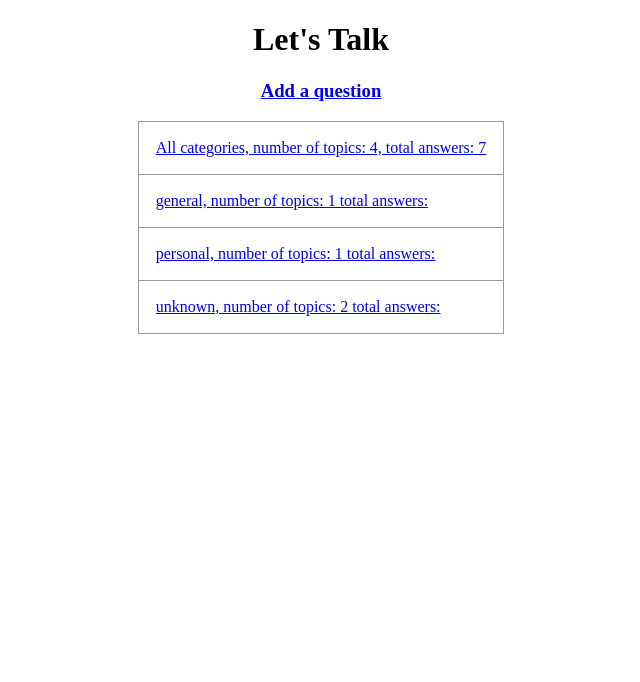
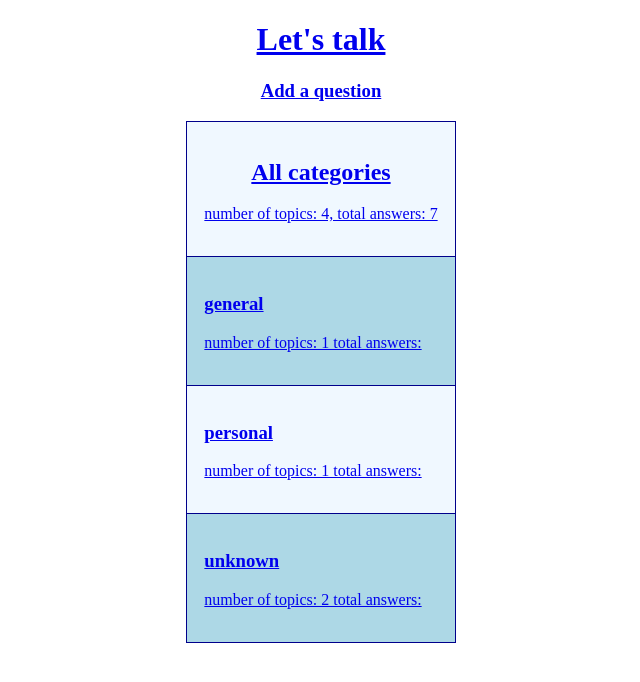
Before and after one commit to wezmiolem/Lets-Talk, a Flask app: page / in a window 1280 px wide. Shown: the top 682 px of the page, without its empty margins (319-959 px from the left). Run offline with Flask 2, Linux system fonts and the light colour scheme.

Commit message:
style updated, main page link on every site

```diff
--- a/static/css/style.css
+++ b/static/css/style.css
@@ -1,3 +1,9 @@
+h1 {
+    color: darkblue;
+}
+h2 {
+    text-align: center !important;
+}
 body {
     text-align: center;
 }
@@ -11,8 +17,8 @@
 }
 
 td, th {
-  border: 1px solid #999;
-  text-align: left;
+    border: 1px solid darkblue;
+    text-align: left;
 }
 
 .center {
@@ -26,5 +32,13 @@
 }
 
 tr:hover {
-   background: lightblue;
+   background: darkcyan !important;
 }
+
+tr:hover td {
+    background: transparent;
+}
+
+
+tr:nth-child(even) {background: lightblue}
+tr:nth-child(odd) {background: aliceblue}
--- a/templates/index.html
+++ b/templates/index.html
@@ -6,13 +6,18 @@
     <link rel="stylesheet" href="{{ url_for('static', filename='css/style.css') }}">
 </head>
 <body>
-<h1>Let's Talk</h1>
+<h1><a href={{ url_for('index') }} >Let's talk</a></h1>
 <h3><a href={{ url_for('add_question') }}>Add a question</a></h3>
 <table class="center">
     <tr>
         <td>
             <a href={{ url_for('list_of_questions', category='all') }}>
-                All categories, number of topics: {{ questions|length }}, total answers: {{ answers|length }}
+                <h2>
+                All categories
+                </h2>
+            <p>
+                    number of topics: {{ questions|length }}, total answers: {{ answers|length }}
+            </p>
             </a>
         </td>
     </tr>
@@ -20,7 +25,8 @@
                 <tr>
                     <td>
                         <a href={{ url_for('list_of_questions', category=key) }}>
-                    {{ key }}, number of topics: {{ value }} total answers:
+                            <h3>{{ key }}</h3>
+                            <p>number of topics: {{ value }} total answers:</p>
                         </a>
                     </td>
                 </tr>
--- a/templates/list_of_questions.html
+++ b/templates/list_of_questions.html
@@ -6,7 +6,7 @@
     <link rel="stylesheet" href="{{ url_for('static', filename='css/style.css') }}">
 </head>
 <body>
-<h1>Let's Talk</h1>
+<h1><a href={{ url_for('index') }} >Let's talk</a></h1>
     <table class="center">
         <thead>
             <tr>
--- a/templates/new_question.html
+++ b/templates/new_question.html
@@ -6,7 +6,8 @@
     <link rel="stylesheet" href="{{ url_for('static', filename='css/style.css') }}">
 </head>
 <body>
-    <h1>Add new question</h1>
+    <h1><a href={{ url_for('index') }} >Let's talk</a></h1>
+    <h2>Add new question</h2>
     <form class="center" action="{{ url_for('add_question_post') }}" method="post">
     <label for="type">Type of a question:</label>
         <input type="text" name="type" id="type">
--- a/templates/question_and_answers.html
+++ b/templates/question_and_answers.html
@@ -6,6 +6,7 @@
     <link rel="stylesheet" href="{{ url_for('static', filename='css/style.css') }}">
 </head>
 <body>
+<h1><a href={{ url_for('index') }} >Let's talk</a></h1>
 <table class="center">
 <thead>
 <tr>
```
